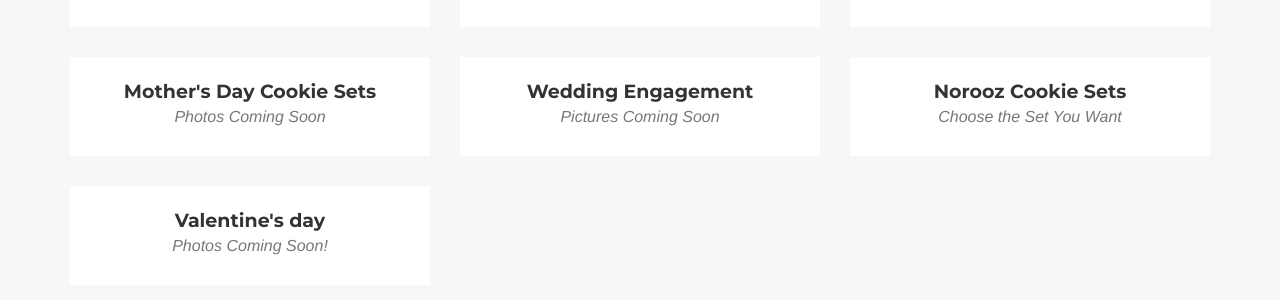
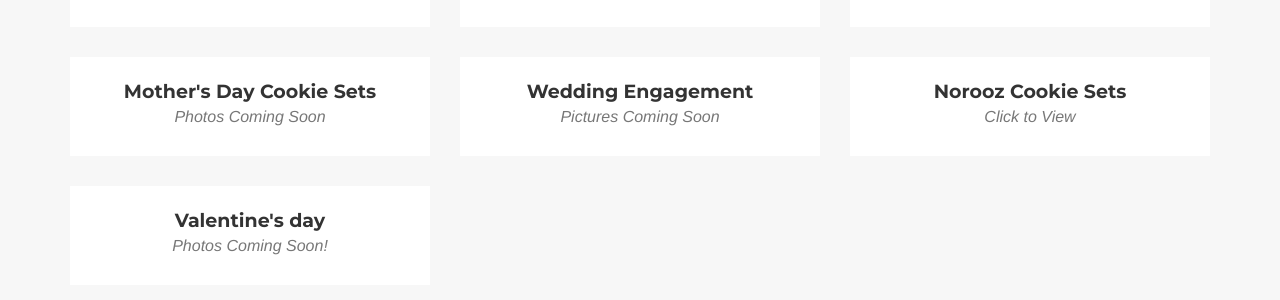
Before and after one commit to DEB72/Cookie, a Jekyll site: the page built from _posts/2014-07-13-project-6.markdown, in a window 1280 px wide and 900 px high, scrolled down 985 px. Shown: the part 152-452 px from the top of the window. Built offline with Jekyll 4.4.1, drawn with Linux system fonts in a browser that asks for light colours; some web fonts are replaced.

Commit message:
Update 2014-07-13-project-6.markdown

```diff
--- a/_posts/2014-07-13-project-6.markdown
+++ b/_posts/2014-07-13-project-6.markdown
@@ -1,11 +1,10 @@
 ---
 title: Norooz Cookie Sets
-subtitle: Choose the Set You Want
+subtitle: Click to View
 layout: default
 modal-id: 6
 date: 2018-03-22
 img: NoRoozCookieSets.jpeg
 thumbnail: thumbnailForNoRoozCookies.jpeg
-alt: image-alt
 description: Price Per Set - $15.  Your order must be at least $25 to qualify for free delivery.
 ---
```
